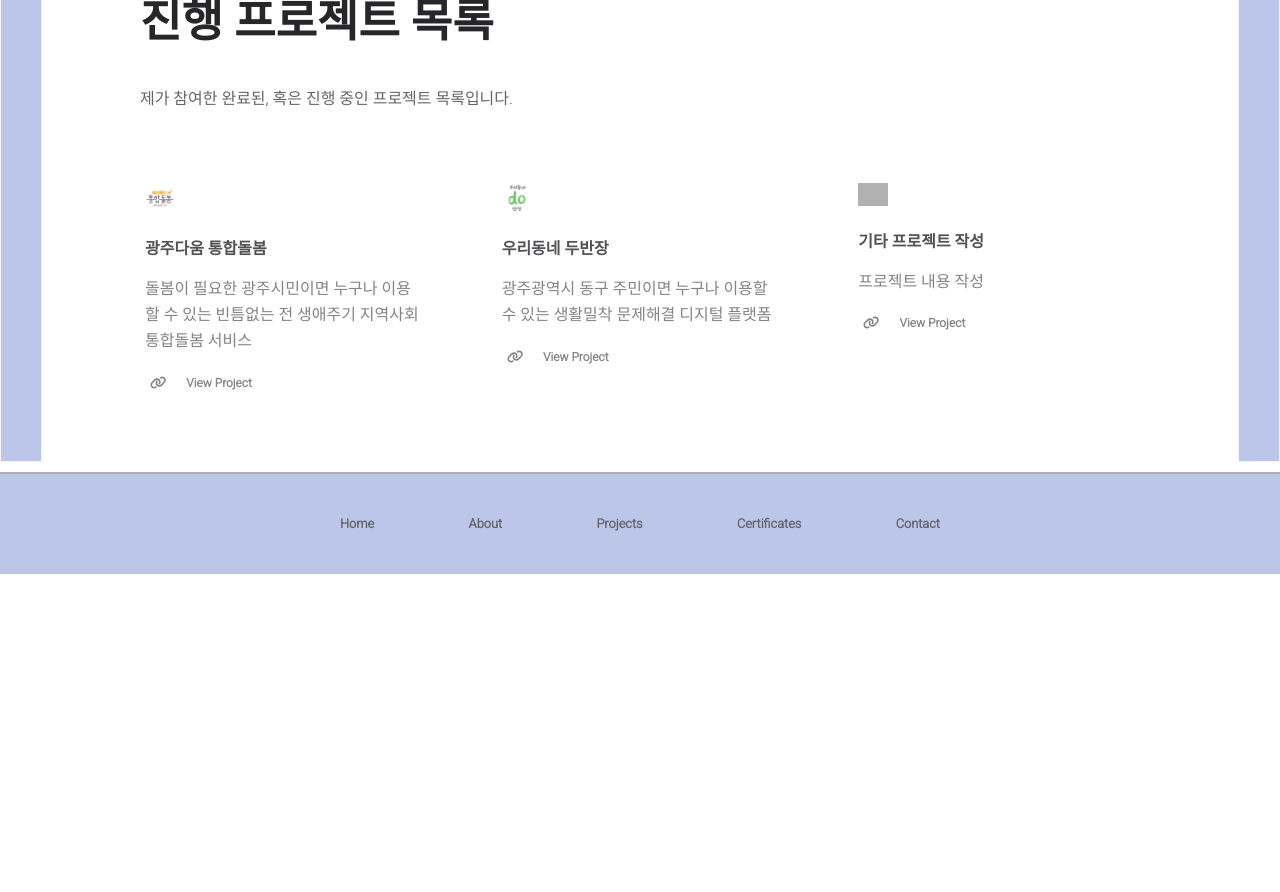
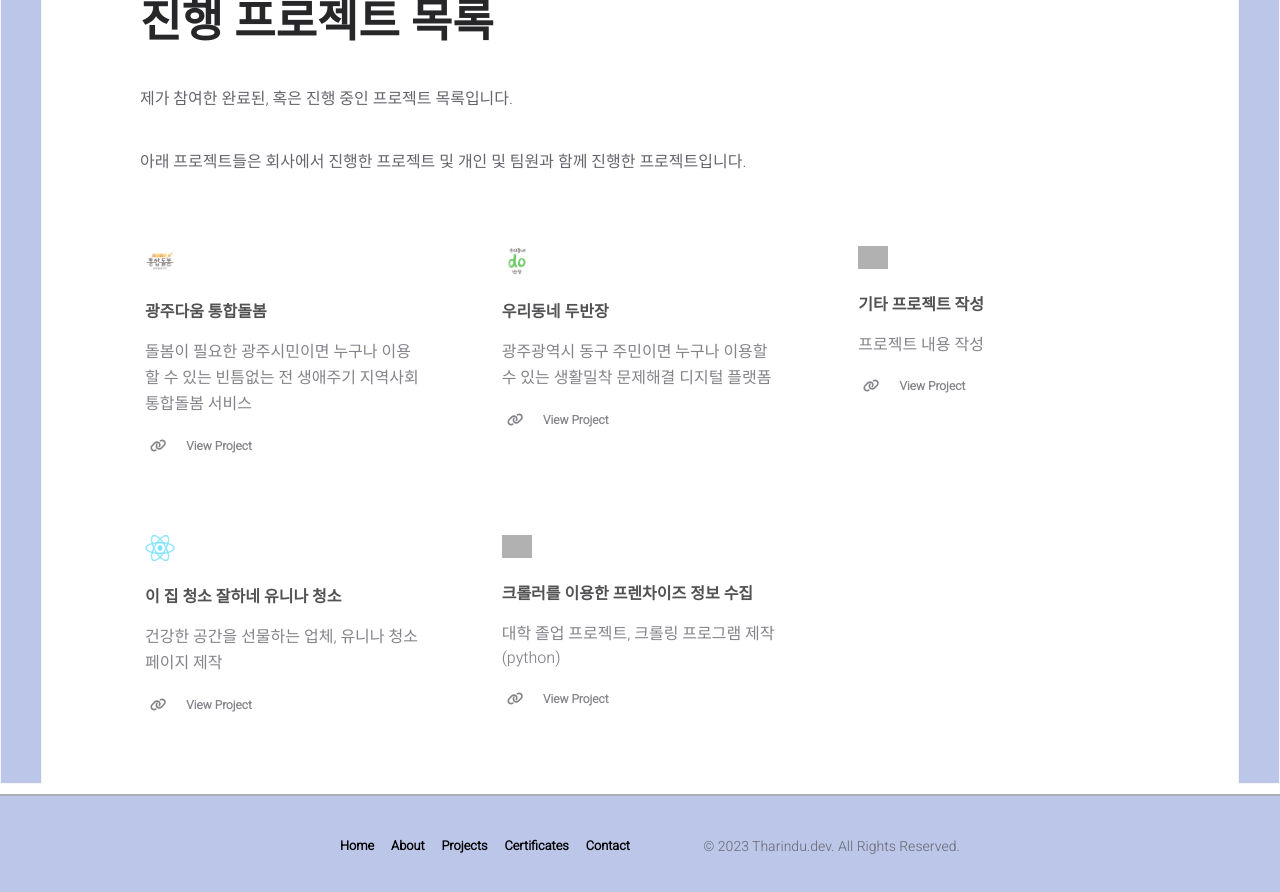
Before and after one commit to june152/myportpolio, a React (Create React App) app: page /projects/1 in a window 1280 px wide. Shown: the part 160-1052 px from the top of the page. Before the commit the page ends 800 px from the top, so only its background shows below. Built offline with nearby package versions, Linux system fonts and the light colour scheme; grey boxes are pictures that could not be loaded.

Commit message:
Footer css 일부 수정

```diff
--- a/src/components/common/Footer.tsx
+++ b/src/components/common/Footer.tsx
@@ -31,11 +31,11 @@ const Footer = ({handleModalToggle}: {handleModalToggle : Function}) => {
 					</ul>
 				</div>
 
-				{/* <div className="footer-credits">
+				<div className="footer-credits">
 					<div className="footer-credits-text">
 						© 2023 Tharindu.dev. All Rights Reserved.
 					</div>
-				</div> */}
+				</div>
 			</div>
 		</React.Fragment>
     );
--- a/src/components/common/styles/footer.css
+++ b/src/components/common/styles/footer.css
@@ -34,7 +34,8 @@
 
 .footer-nav-link-list a {
 	text-decoration: none;
-	color: var(--secondary-color);
+	/* color: var(--secondary-color); */
+	color: black;
 }
 
 .footer-nav-link-list a:hover {
@@ -43,7 +44,7 @@
 
 .footer-credits-text {
 	justify-content: flex-end;
-	color: var(--tertiary-color);
+	color: rgba(68, 65, 61, 0.637);
 	font-size: 14px;
 	text-align: right;
 }
--- a/src/data/user.ts
+++ b/src/data/user.ts
@@ -1,6 +1,7 @@
 import Duck from "../assets/증빙1.png"
 import GjDaum from "../assets/gjdaum.png"
 import Dobanjang from "../assets/dobanjang.png"
+import ReactIcon from "../assets/react.png"
 
 export type Career = {
     companyNo: string,
@@ -112,6 +113,22 @@ const INFO = {
 			linkText: "View Project",
 			link: "https://github.com/june152",
 		},
+		{
+			title: "이 집 청소 잘하네 유니나 청소",
+			description:
+				"건강한 공간을 선물하는 업체, 유니나 청소 페이지 제작",
+			logo: ReactIcon,
+			linkText: "View Project",
+			link: "https://june152.github.io/unina_clean_react/home/1#",
+		},
+		{
+			title: "크롤러를 이용한 프렌차이즈 정보 수집",
+			description:
+				"대학 졸업 프로젝트, 크롤링 프로그램 제작(python)",
+			logo: "https://cdn.jsdelivr.net/npm/programming-languages-logos/src/python/python.png",
+			linkText: "View Project",
+			link: "https://github.com/june152",
+		},
 	],
 };
 
--- a/src/pages/Projects.tsx
+++ b/src/pages/Projects.tsx
@@ -29,6 +29,9 @@ const Projects = () => {
                         <div className="subtitle projects-subtitle">
                             제가 참여한 완료된, 혹은 진행 중인 프로젝트 목록입니다.
                         </div>
+                        <div className="subtitle projects-subtitle">
+                            아래 프로젝트들은 회사에서 진행한 프로젝트 및 개인 및 팀원과 함께 진행한 프로젝트입니다.
+                        </div>
 
                         <div className="projects-list">
                             <AllProjects />
```
